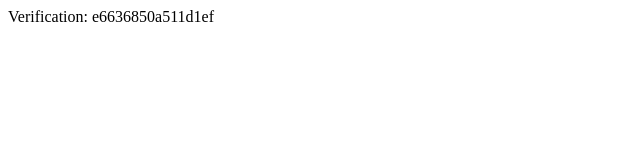
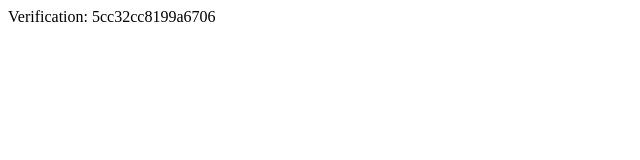
Before and after one commit to icoreee/icoreee.github.io, a plain HTML site: page yandex_5cc32cc8199a6706.html in a window 1280 px wide. Shown: the full height of the page, 0-640 px from the left. Drawn offline with Linux system fonts and the light colour scheme.

Commit message:
set up yandex webmaster

```diff
--- a/yandex_e6636850a511d1ef.html
+++ b/yandex_5cc32cc8199a6706.html
@@ -2,5 +2,5 @@
     <head>
         <meta http-equiv="Content-Type" content="text/html; charset=UTF-8">
     </head>
-    <body>Verification: e6636850a511d1ef</body>
+    <body>Verification: 5cc32cc8199a6706</body>
 </html>
```
